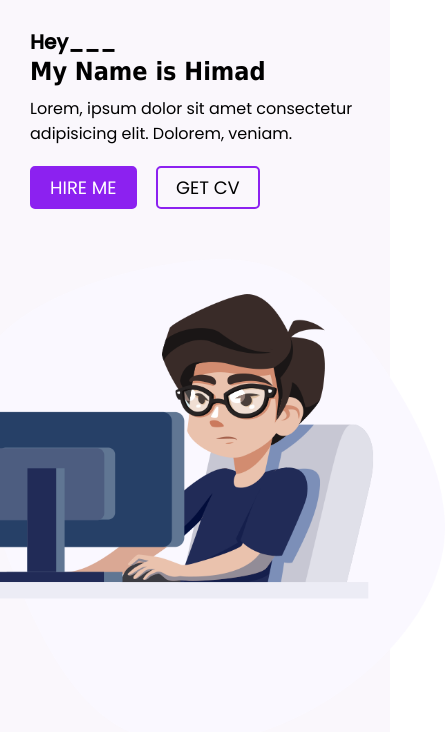
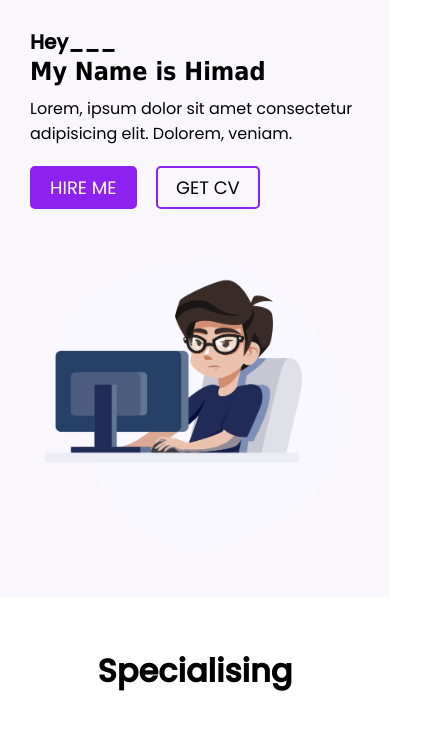
Before and after one commit to Himadwise/Res-Portfolio, a plain HTML site: page index.html in a window 390 px wide. Shown: the part 101-833 px from the top of the page, 445 px wide, since content can reach past the window. Drawn offline with Linux system fonts and the light colour scheme; a web font is replaced by a local one.

Commit message:
update the image Width

```diff
--- a/style.css
+++ b/style.css
@@ -436,6 +436,9 @@ footer p {
     .showcase .left {
         margin-top: 30px;
     }
+    .showcase .right{
+        width:300px;
+    }
 
     .special-content>.box {
         width: 100%;
```
